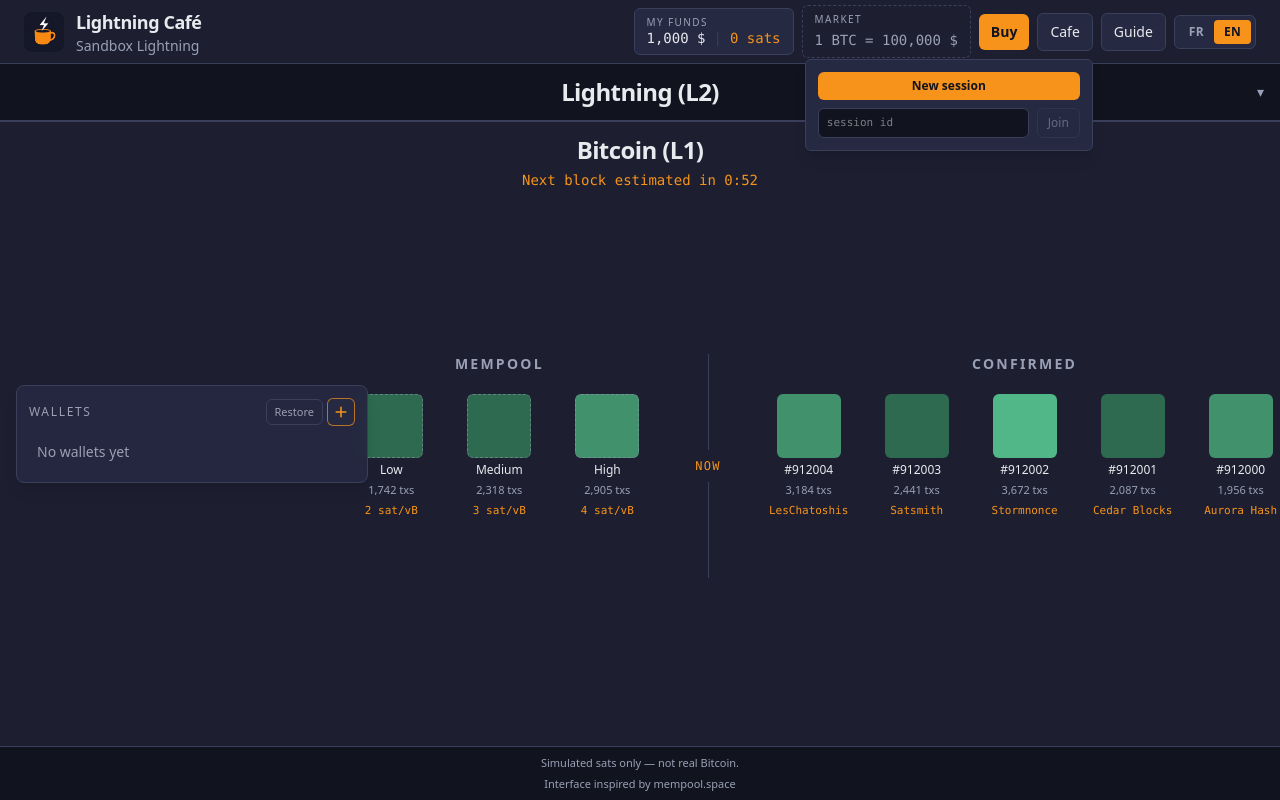
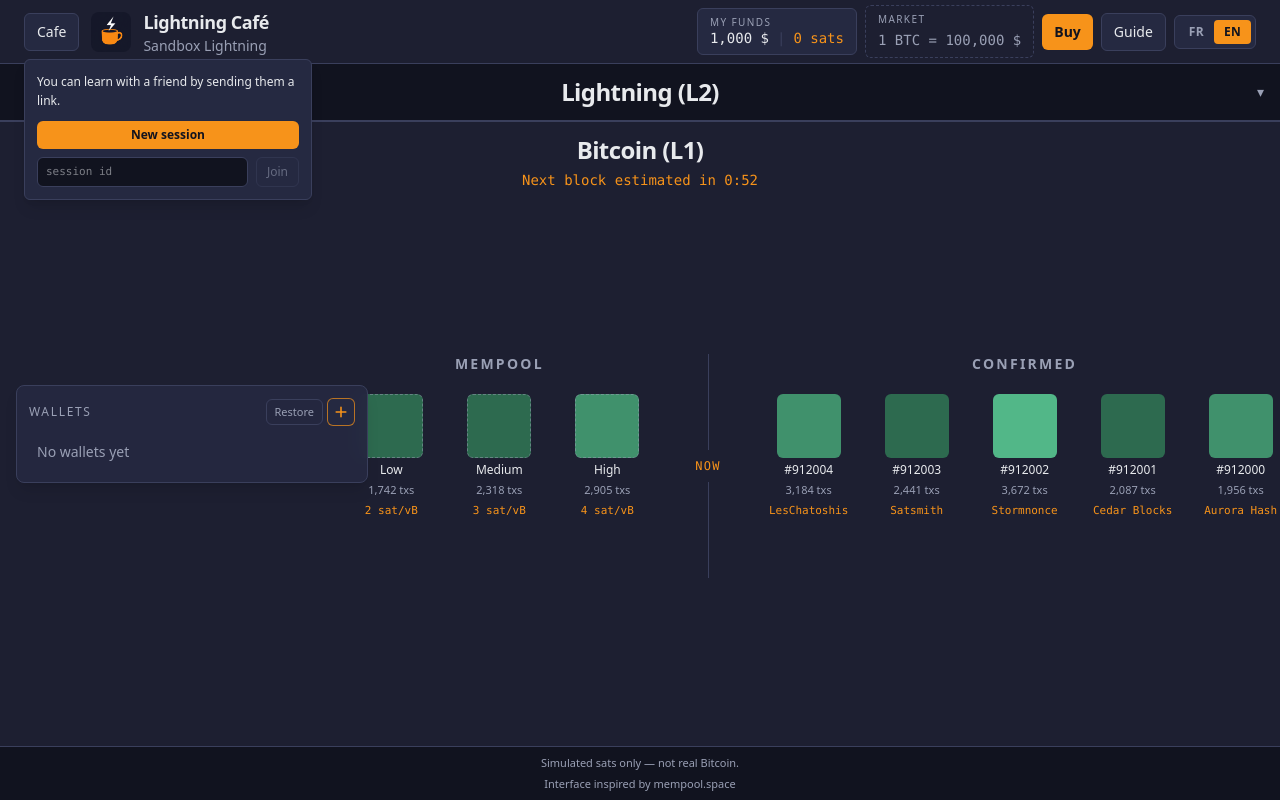
Before and after one commit to g1llez/lightning-cafe, a React (Vite) app: page / in a window 1280 px wide. Both pictures are taken after a click on the button "Cafe". Built offline with nearby package versions, Linux system fonts and the light colour scheme.

Commit message:
Put Cafe up front so a friend can join from a link, and close receive after copy.

```diff
--- a/src/components/Nav.tsx
+++ b/src/components/Nav.tsx
@@ -19,6 +19,7 @@ export function Nav({ onGuideClick, onBuyClick }: NavProps) {
   return (
     <header className="flex h-16 shrink-0 items-center justify-between border-b border-border bg-bg-secondary px-4 md:px-6">
       <div className="flex min-w-0 items-center gap-3">
+        <SessionMenu />
         <img
           src={`${import.meta.env.BASE_URL}logo.png`}
           alt=""
@@ -62,8 +63,6 @@ export function Nav({ onGuideClick, onBuyClick }: NavProps) {
           {t('services.buy')}
         </button>
 
-        <SessionMenu />
-
         <button
           type="button"
           onClick={onGuideClick}
--- a/src/components/SessionMenu.tsx
+++ b/src/components/SessionMenu.tsx
@@ -60,7 +60,8 @@ export function SessionMenu() {
         {t('session.button')}
       </button>
       {open && (
-        <div className="absolute right-0 z-30 mt-2 w-72 rounded-md border border-border bg-bg-panel p-3 shadow-lg">
+        <div className="absolute left-0 z-30 mt-2 flex w-72 flex-col gap-2.5 rounded-md border border-border bg-bg-panel p-3 shadow-lg">
+          <p className="text-[12px] leading-relaxed text-text-primary">{t('session.invite')}</p>
           {roomId ? (
             <div className="flex flex-col gap-2">
               <p className="font-mono text-[11px] break-all text-text-muted">{roomId}</p>
--- a/src/components/WalletCard.tsx
+++ b/src/components/WalletCard.tsx
@@ -315,6 +315,7 @@ export function WalletCard({ onMessage, onSatsSent }: WalletCardProps) {
             void copyAddress(address).then((copied) => {
               if (copied) {
                 newAddress(receiveWallet.id)
+                setReceiveWalletId('')
               }
             })
           }}
--- a/src/i18n/locales/en.json
+++ b/src/i18n/locales/en.json
@@ -15,6 +15,7 @@
   },
   "session": {
     "button": "Cafe",
+    "invite": "You can learn with a friend by sending them a link.",
     "create": "New session",
     "join": "Join",
     "leave": "Leave",
--- a/src/i18n/locales/fr.json
+++ b/src/i18n/locales/fr.json
@@ -15,6 +15,7 @@
   },
   "session": {
     "button": "Café",
+    "invite": "Tu peux apprendre avec un ami en lui envoyant un lien.",
     "create": "Nouvelle session",
     "join": "Rejoindre",
     "leave": "Quitter",
```
